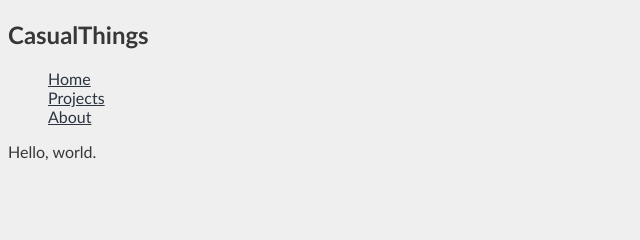
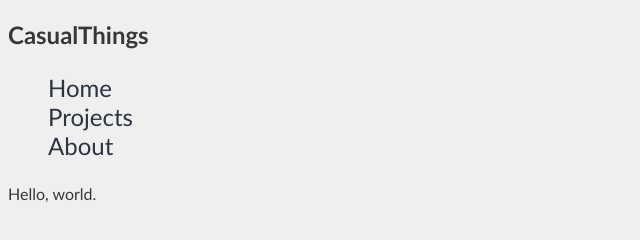
Before and after one commit to CasualSuperman/casualsuperman.github.com, a plain HTML site: page index.html in a window 1280 px wide. Shown: the whole page, without its empty margins (0-640 px from the left). Drawn offline with Linux system fonts and the light colour scheme.

Commit message:
Better links.

```diff
--- a/main.css
+++ b/main.css
@@ -10,6 +10,7 @@ body {
 
 a {
 	color: #2B3440;
+	text-decoration: none;
 }
 
 a:hover {
@@ -19,3 +20,7 @@ a:hover {
 ul {
 	list-style-type: none;
 }
+
+nav {
+	font-size: 150%;
+}
```
